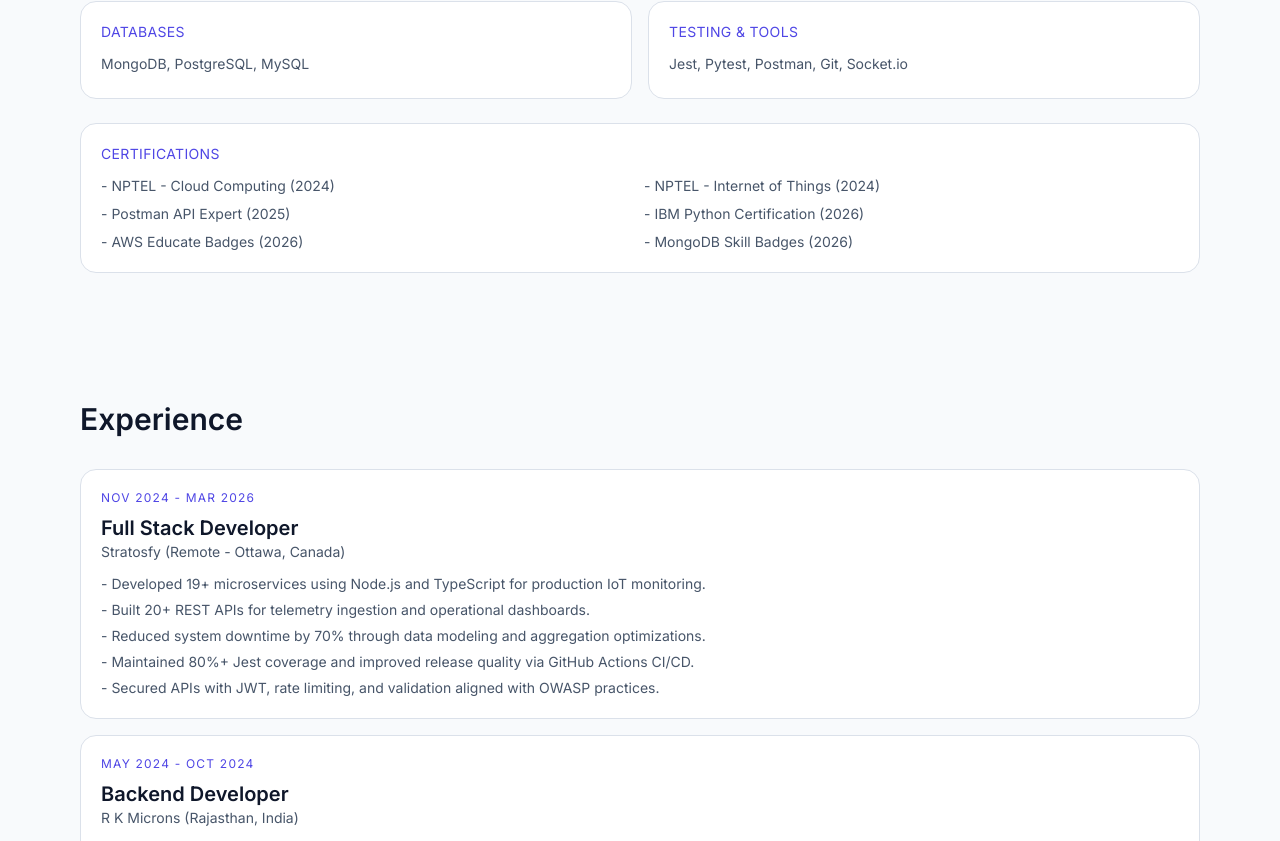
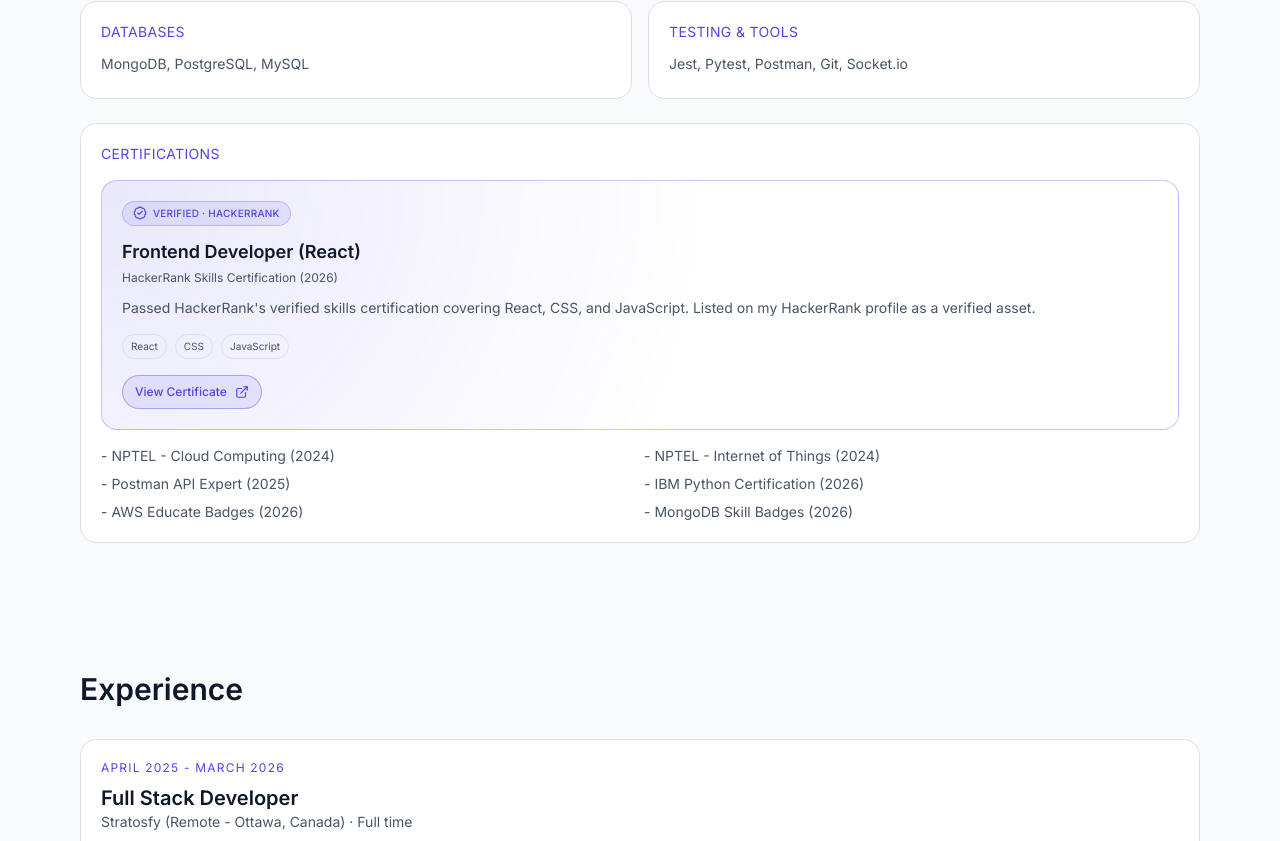
Before and after one commit to VenkataSubbaiah5022/My_Portfolio, a Next.js app: page / in a window 1280 px wide. Shown: the part 4719-5560 px from the top of the page. Built offline with nearby package versions, Linux system fonts and the light colour scheme.

Commit message:
feat: update resume and experience sections with new roles, certifications, and improved formatting

```diff
--- a/src/components/ExperienceSection.tsx
+++ b/src/components/ExperienceSection.tsx
@@ -4,9 +4,9 @@ import { motion } from "framer-motion";
 
 const timeline = [
   {
-    period: "Nov 2024 - Mar 2026",
+    period: "April 2025 - March 2026",
     role: "Full Stack Developer",
-    company: "Stratosfy (Remote - Ottawa, Canada)",
+    company: "Stratosfy (Remote - Ottawa, Canada) · Full time",
     points: [
       "Developed 19+ microservices using Node.js and TypeScript for production IoT monitoring.",
       "Built 20+ REST APIs for telemetry ingestion and operational dashboards.",
@@ -17,8 +17,8 @@ const timeline = [
   },
   {
     period: "May 2024 - Oct 2024",
-    role: "Backend Developer",
-    company: "R K Microns (Rajasthan, India)",
+    role: "Backend Developer Intern",
+    company: "R K Microns (Rajasthan, India) · Internship",
     points: [
       "Built Python backend pipelines for AI-based defect detection workflows.",
       "Improved defect detection accuracy by 35%.",
@@ -29,7 +29,7 @@ const timeline = [
   {
     period: "Sep 2023 - Mar 2026",
     role: "Computer Science Subject Expert",
-    company: "Chegg (Remote)",
+    company: "Chegg (Remote) · Freelance",
     points: [
       "Solved 500+ CS queries across DSA, DBMS, OS, SQL, Java, and Python.",
       "Delivered clear, structured step-by-step technical explanations.",
--- a/src/components/SkillsSection.tsx
+++ b/src/components/SkillsSection.tsx
@@ -1,5 +1,6 @@
 "use client";
 
+import { BadgeCheck, ExternalLink } from "lucide-react";
 import { motion } from "framer-motion";
 
 const skillGroups = [
@@ -28,6 +29,16 @@ const skillGroups = [
     items: "Jest, Pytest, Postman, Git, Socket.io",
   },
 ];
+
+const featuredCertification = {
+  title: "Frontend Developer (React)",
+  issuer: "HackerRank",
+  year: "2026",
+  href: "https://www.hackerrank.com/certificates/019f73606e1a",
+  description:
+    "Passed HackerRank's verified skills certification covering React, CSS, and JavaScript. Listed on my HackerRank profile as a verified asset.",
+  topics: ["React", "CSS", "JavaScript"],
+};
 
 const certifications = [
   "NPTEL - Cloud Computing (2024)",
@@ -65,7 +76,49 @@ export function SkillsSection() {
 
       <div className="mt-6 rounded-2xl border border-border bg-card p-5">
         <h3 className="text-sm tracking-wide text-primary uppercase">Certifications</h3>
-        <ul className="mt-3 grid gap-2 text-sm text-muted-foreground md:grid-cols-2">
+
+        <motion.article
+          initial={{ opacity: 0, y: 12 }}
+          whileInView={{ opacity: 1, y: 0 }}
+          viewport={{ once: true, amount: 0.2 }}
+          transition={{ duration: 0.4 }}
+          className="mt-4 rounded-2xl border border-primary/30 bg-[radial-gradient(circle_at_top_left,rgba(79,70,229,0.12),transparent_55%)] p-5"
+        >
+          <span className="inline-flex items-center gap-1.5 rounded-full border border-primary/25 bg-primary/10 px-2.5 py-1 text-[10px] font-medium tracking-wide text-primary uppercase">
+            <BadgeCheck className="h-3.5 w-3.5" />
+            Verified · HackerRank
+          </span>
+          <h4 className="mt-3 text-base font-semibold md:text-lg">
+            {featuredCertification.title}
+          </h4>
+          <p className="mt-1 text-xs text-muted-foreground">
+            {featuredCertification.issuer} Skills Certification ({featuredCertification.year})
+          </p>
+          <p className="mt-2 text-sm leading-7 text-muted-foreground">
+            {featuredCertification.description}
+          </p>
+          <div className="mt-3 flex flex-wrap gap-2">
+            {featuredCertification.topics.map((topic) => (
+              <span
+                key={topic}
+                className="rounded-full border border-border px-2 py-1 text-[10px] text-muted-foreground"
+              >
+                {topic}
+              </span>
+            ))}
+          </div>
+          <a
+            href={featuredCertification.href}
+            target="_blank"
+            rel="noreferrer"
+            className="mt-4 inline-flex items-center gap-2 rounded-full border border-primary/40 bg-primary/10 px-3 py-2 text-xs font-medium text-primary transition hover:border-primary/60"
+          >
+            View Certificate
+            <ExternalLink className="h-3.5 w-3.5" />
+          </a>
+        </motion.article>
+
+        <ul className="mt-4 grid gap-2 text-sm text-muted-foreground md:grid-cols-2">
           {certifications.map((cert) => (
             <li key={cert}>- {cert}</li>
           ))}
```
Also changed, not shown: 1 other file (tests, documents, lock files or other folders).
